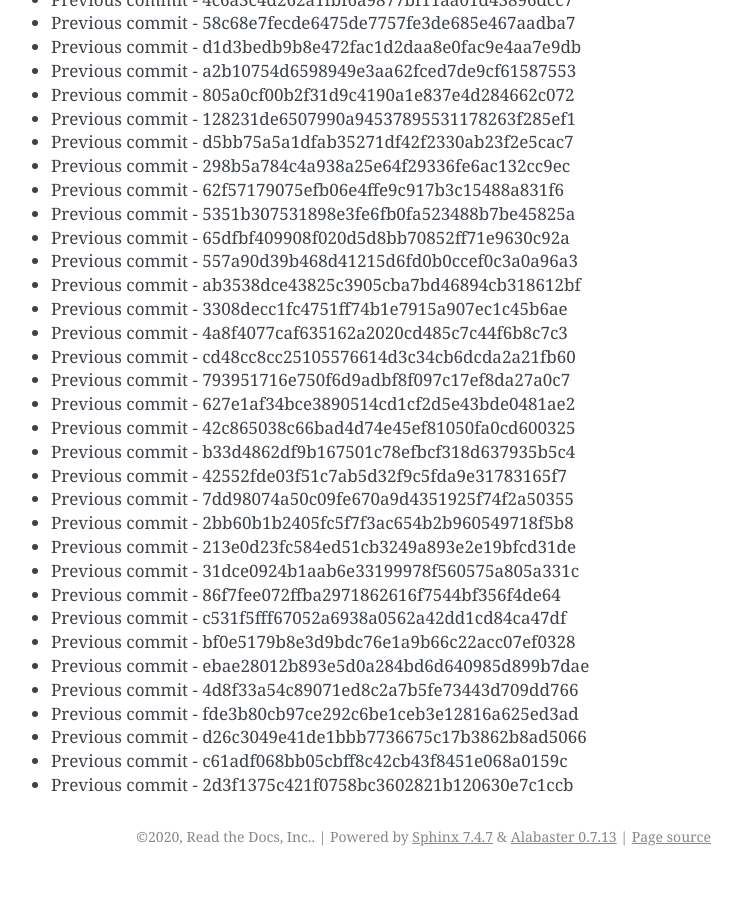
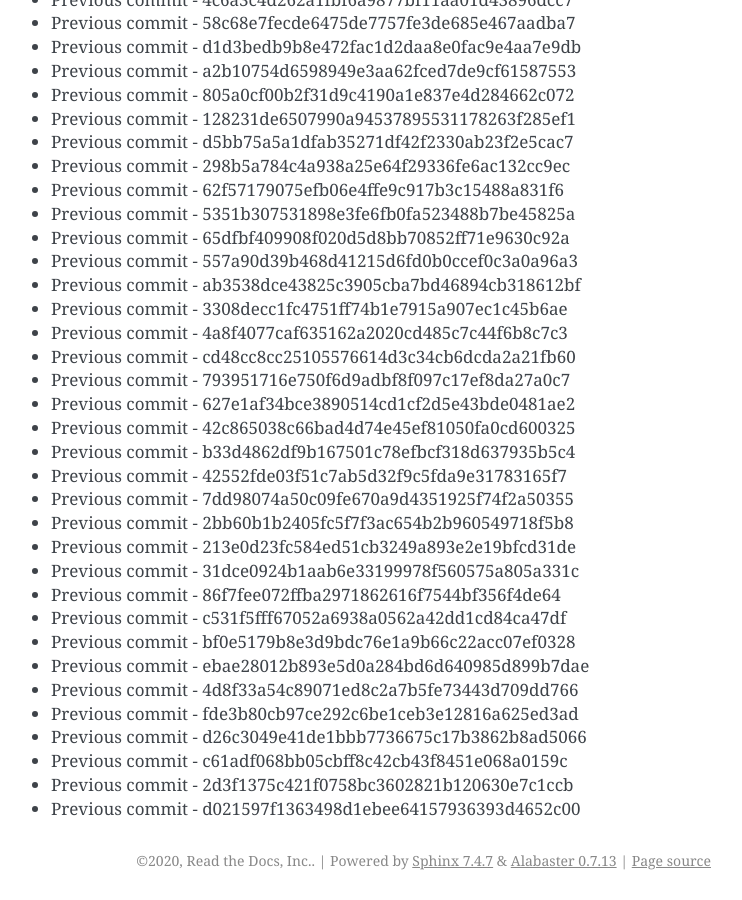
Before and after one commit to readthedocs/rtd-git-stresstest, a Sphinx documentation site: the page built from docs/updates.rst, in a window 1280 px wide and 900 px high, scrolled down 51724 px. Shown: the whole window, without its empty margins (399-1141 px from the left). Built offline with Sphinx 7.4.7, drawn with Linux system fonts in a browser that asks for light colours; before the commit the page ends 52600 px from its top, so only the background shows below that.

Commit message:
Generating commit from previous: d021597f1363498d1ebee64157936393d4652c00

```diff
--- a/docs/updates.rst
+++ b/docs/updates.rst
@@ -2205,3 +2205,4 @@ It can be tested for any performance characteristics.
 * Previous commit - d26c3049e41de1bbb7736675c17b3862b8ad5066
 * Previous commit - c61adf068bb05cbff8c42cb43f8451e068a0159c
 * Previous commit - 2d3f1375c421f0758bc3602821b120630e7c1ccb
+* Previous commit - d021597f1363498d1ebee64157936393d4652c00
```
